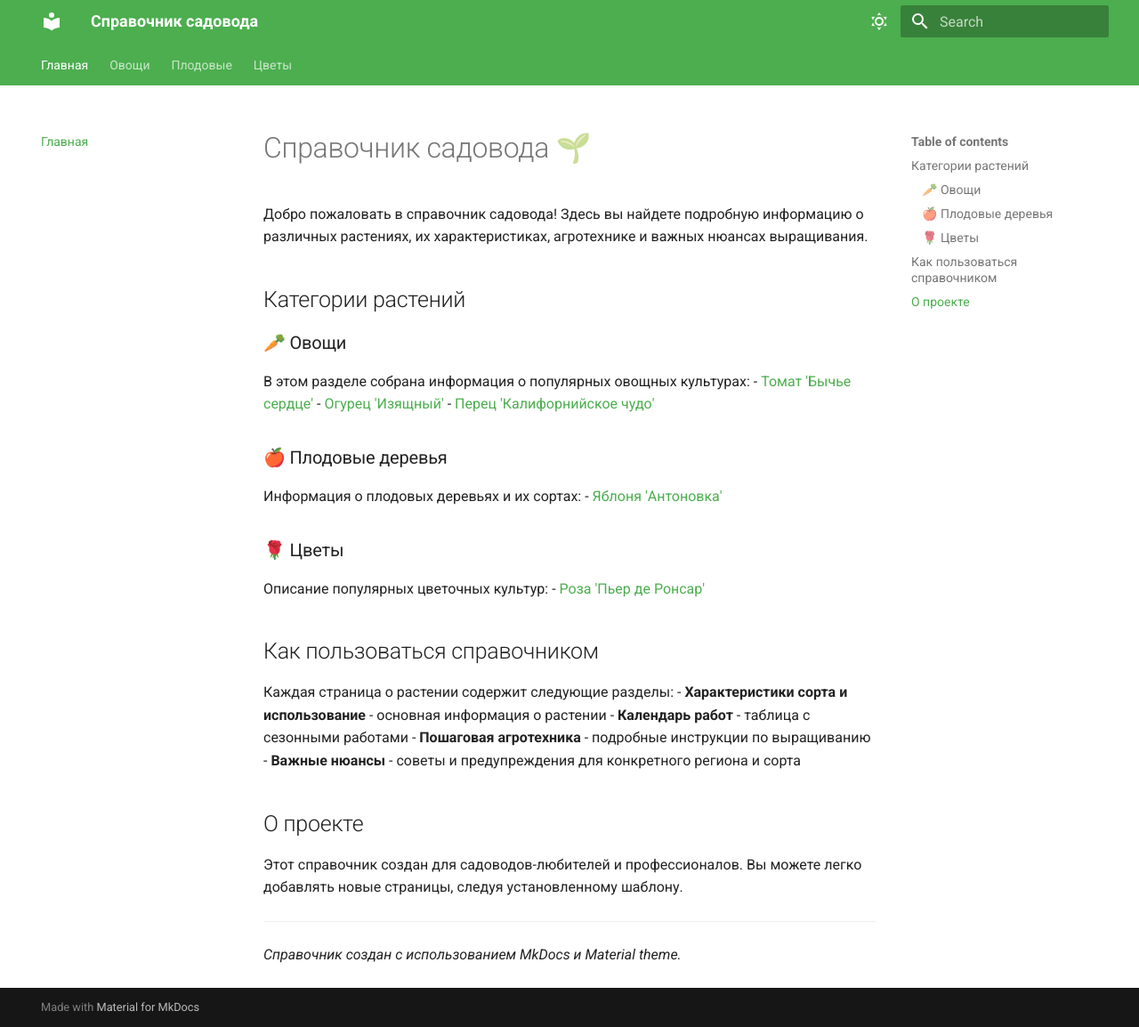
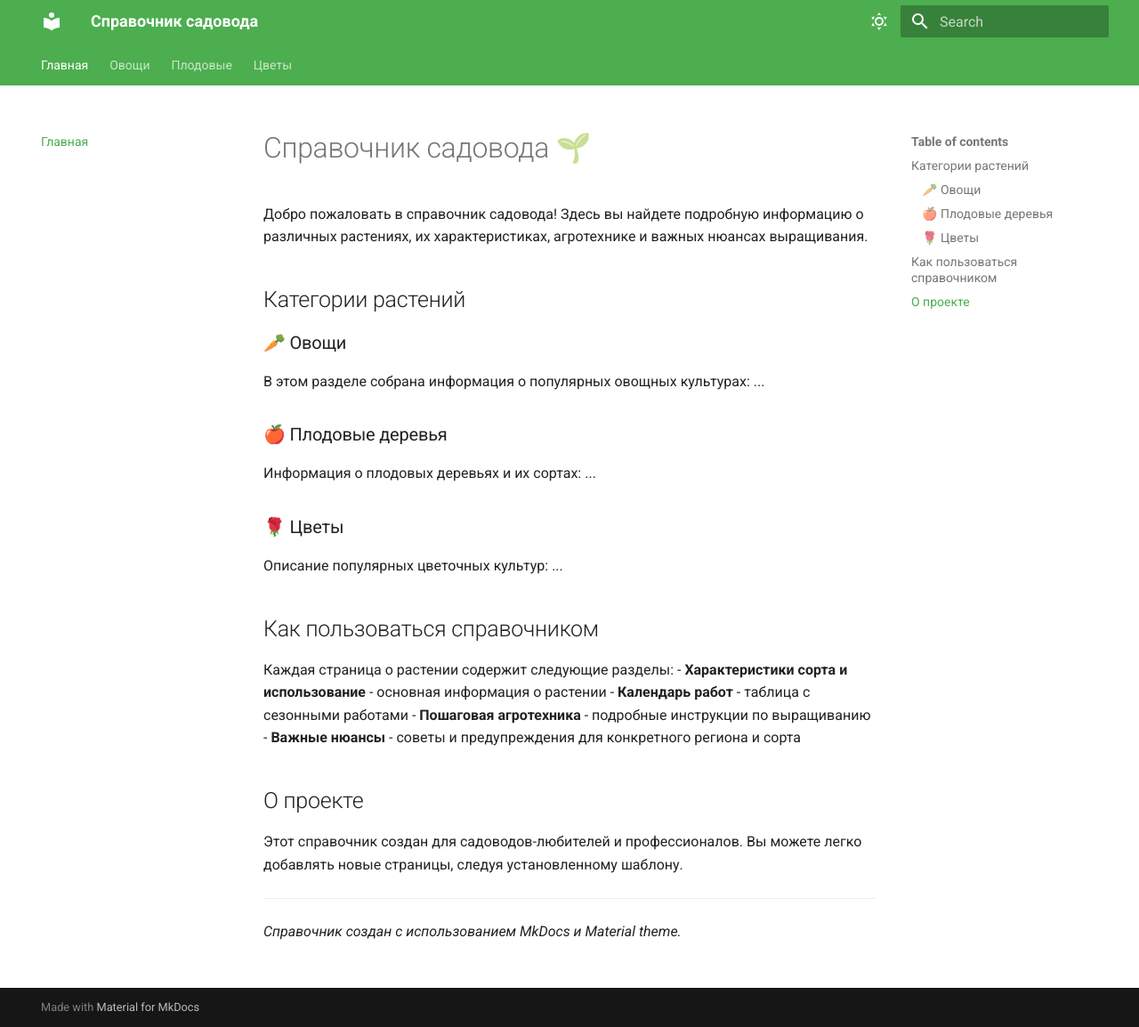
Before and after one commit to verdiary/catalog-web, an MkDocs documentation site: the page built from docs/index.md, in a window 1280 px wide and 1154 px high. Shown: the whole window at 89% size. Built offline with MkDocs 1.6.1 and Material for MkDocs 9.7.7, drawn with Linux system fonts in a browser that asks for light colours.

Commit message:
[docs] remove demo data

```diff
--- a/docs/index.md
+++ b/docs/index.md
@@ -6,17 +6,15 @@
 
 ### 🥕 Овощи
 В этом разделе собрана информация о популярных овощных культурах:
-- [Томат 'Бычье сердце'](ovoshhi/tomat.md)
-- [Огурец 'Изящный'](ovoshhi/ogurec.md)
-- [Перец 'Калифорнийское чудо'](ovoshhi/perec.md)
+...
 
 ### 🍎 Плодовые деревья
 Информация о плодовых деревьях и их сортах:
-- [Яблоня 'Антоновка'](plodovye/yablonya.md)
+...
 
 ### 🌹 Цветы
 Описание популярных цветочных культур:
-- [Роза 'Пьер де Ронсар'](cvety/roza.md)
+...
 
 ## Как пользоваться справочником
 
--- a/mkdocs.yml
+++ b/mkdocs.yml
@@ -31,11 +31,6 @@ markdown_extensions:
 
 nav:
   - Главная: index.md
-  - Овощи:
-      - Томат 'Бычье сердце': ovoshhi/tomat.md
-      - Огурец 'Изящный': ovoshhi/ogurec.md
-      - Перец 'Калифорнийское чудо': ovoshhi/perec.md
-  - Плодовые:
-      - Яблоня 'Антоновка': plodovye/yablonya.md
-  - Цветы:
-      - Роза 'Пьер де Ронсар': cvety/roza.md
+  - Овощи: []
+  - Плодовые: []
+  - Цветы: []
```
Also changed, not shown: docs/cvety/roza.md (deleted, +0 -35 lines), docs/ovoshhi/ogurec.md (deleted, +0 -34 lines), docs/ovoshhi/perec.md (deleted, +0 -34 lines), docs/ovoshhi/tomat.md (deleted, +0 -34 lines), docs/plodovye/yablonya.md (deleted, +0 -35 lines).
